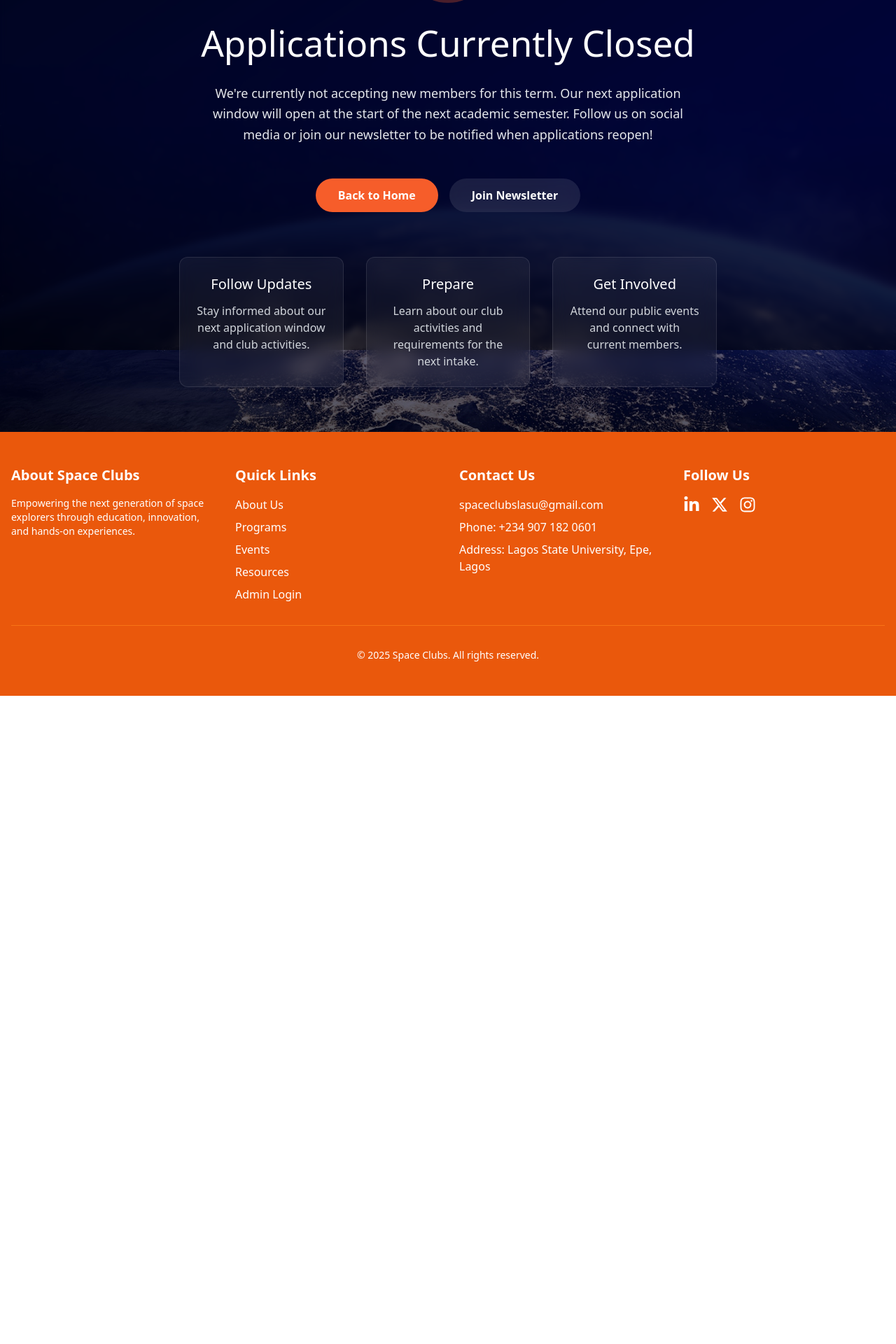
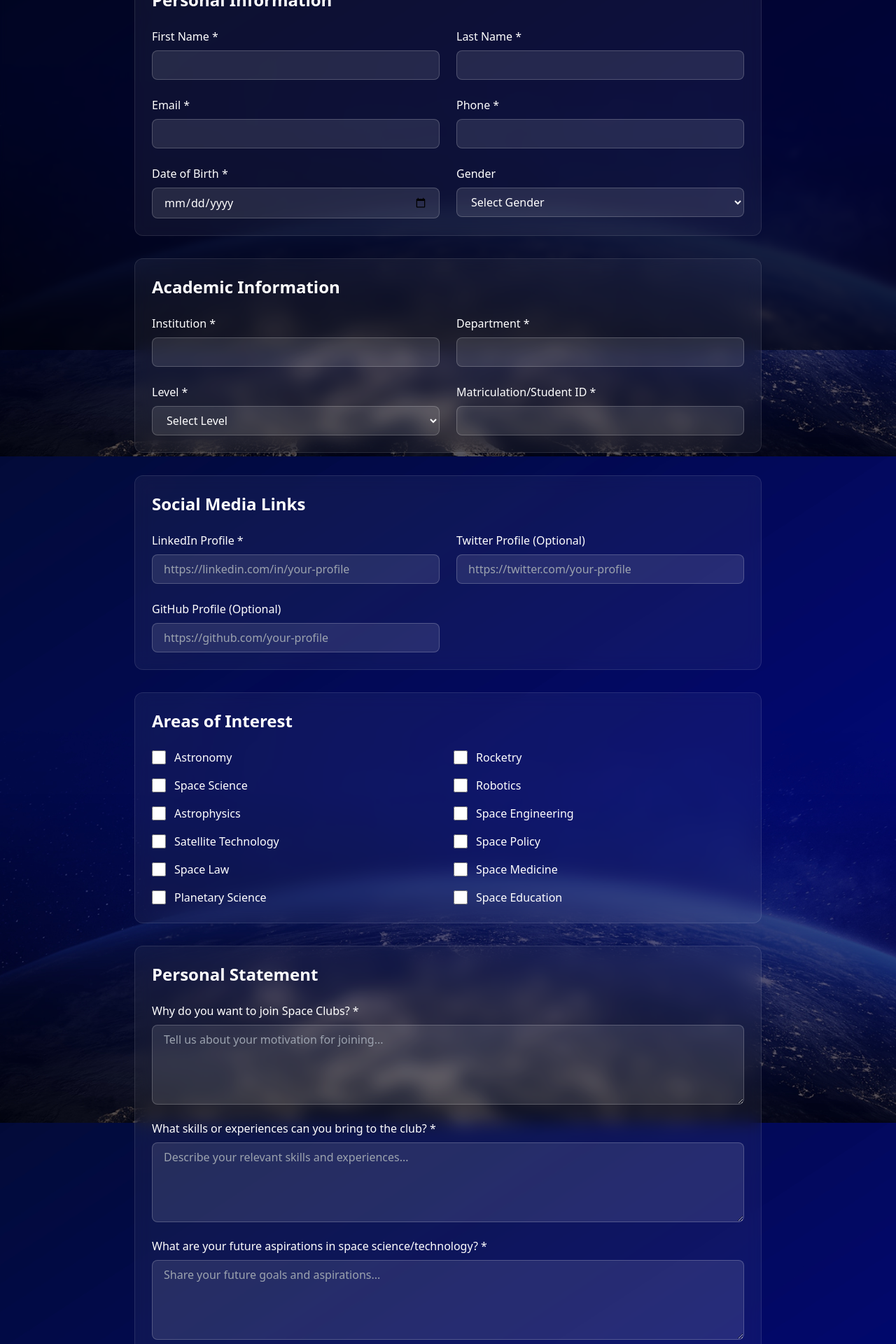
Before and after one commit to samuelajala01/space-clubs-lasu, a Next.js app: page /join in a window 1280 px wide. Shown: the part 300-2220 px from the top of the page at 70% size. Before the commit the page ends 1294 px from the top, so only its background shows below. Built offline with nearby package versions, Linux system fonts and the light colour scheme.

Commit message:
chore: open application and edit form

```diff
--- a/src/app/Components/ActivitiesSection.jsx
+++ b/src/app/Components/ActivitiesSection.jsx
@@ -15,7 +15,7 @@ const ActivitiesSection = () => {
     {
       title: "Project building",
       description:
-        "Phases where members to design and build model rockets, and other space-related projects.",
+        "Phases where members to design and build space-related projects, and other space-related projects.",
       icon: "🚀",
     },
     {
@@ -27,7 +27,7 @@ const ActivitiesSection = () => {
     {
       title: "Bootcamps",
       description:
-        "Hands-on workshops covering topics like simulation, satellite communication, and robotics.",
+        "Hands-on workshops covering topics like simulation: On Fluids and even CAD.",
       icon: "👨🏽‍💻",
     },
   ];
--- a/src/app/Components/Footer.jsx
+++ b/src/app/Components/Footer.jsx
@@ -72,9 +72,9 @@ const Footer = () => {
           <div>
             <h3 className="text-xl font-bold mb-4">Contact Us</h3>
             <ul className="space-y-2">
-              <li><a href="mailto:spaceclubslasu@gmail.com">spaceclubslasu@gmail.com</a></li>
+              <li><a href="mailto:spaceclublasu@gmail.com">spaceclublasu@gmail.com</a></li>
               <li>Phone: <a href='tel:+2349071820601'>+234 907 182 0601</a></li>
-              <li>Address: Lagos State University, Epe, Lagos</li>
+              <li>Address: Lagos State University, Epe</li>
             </ul>
           </div>
 
--- a/src/app/about/page.jsx
+++ b/src/app/about/page.jsx
@@ -7,8 +7,6 @@ import { FaLinkedin, FaTwitter, FaEnvelope } from "react-icons/fa";
 import AOS from "aos";
 import "aos/dist/aos.css";
 
-// import sa from "../public/SylvesterAgose_.jpg"
-// import dm from "../public/KehindeFodunrin_.png"
 
 const AboutPage = () => {
   useEffect(() => {
@@ -44,14 +42,25 @@ const AboutPage = () => {
       },
     },
     {
-      name: "Kehinde Fodurin",
-      role: "Outreach and PR Lead",
+      name: "Kehinde Fodunrin",
+      role: "PR Lead",
       image: "/images/team/KehindeFodunrin_.png",
       bio: "Senior Aerospace Engineering student passionate about space exploration.",
       social: {
         linkedin: "https://www.linkedin.com/in/kehinde-fodunrin-4a68b7257/",
         twitter: "https://twitter.com/mayapatel",
         email: "maya.patel@university.edu",
+      },
+    },
+    {
+      name: "Favour Akinsiku",
+      role: "General Secretary",
+      image: "/images/team/FAVOURAKINSIKU.jpg",
+      bio: "Aspiring astronaut and Aerospace Engineering Major fueled by curiosity and a passion for space exploration.",
+      social: {
+        linkedin: "https://www.linkedin.com/in/favourakinsiku/",
+        twitter: "https://twitter.com/jameswilson",
+        email: "james.wilson@university.edu",
       },
     },
     {
@@ -66,6 +75,17 @@ const AboutPage = () => {
       },
     },
     {
+      name: "Abraham Fakorede",
+      role: "Projects Lead II",
+      image: "/images/team/AbrahamFakorede_.jpg",
+      bio: "An Aerospace Engineer passionate in making space exploration accessible through engaging projects",
+      social: {
+        linkedin: "https://linkedin.com/in/james-wilson",
+        twitter: "https://twitter.com/jameswilson",
+        email: "james.wilson@university.edu",
+      },
+    },
+    {
       name: "Samuel Adebanjo",
       role: "Learning and Dev Co-ordinator",
       image: "/images/team/Adebanjo_Samuel.jpg",
@@ -77,13 +97,25 @@ const AboutPage = () => {
         email: "emma.rodriguez@university.edu",
       },
     },
+
     {
-      name: "Favour Akinsiku",
-      role: "General Secretary",
-      image: "/images/team/FAVOURAKINSIKU.jpg",
-      bio: "Aspiring astronaut and Aerospace Engineering Major fueled by curiosity and a passion for space exploration.",
+      name: "Abdullah Saliu",
+      role: "Programs Manager I",
+      image: "/images/team/ABDULLAHSALIU.jpg",
+      bio: "Connecting with schools and communities to spread space science awareness.",
       social: {
-        linkedin: "https://www.linkedin.com/in/favourakinsiku/",
+        linkedin: "https://linkedin.com/in/james-wilson",
+        twitter: "https://twitter.com/jameswilson",
+        email: "james.wilson@university.edu",
+      },
+    },
+    {
+      name: "Emmanuel Akinyemi",
+      role: "Programs Manager II",
+      image: "/images/team/AkinyemiEmmanuel_.jpg",
+      bio: "Connecting with schools and communities to spread space science awareness.",
+      social: {
+        linkedin: "https://www.linkedin.com/in/emmanuel-akinyemi-867240344/",
         twitter: "https://twitter.com/jameswilson",
         email: "james.wilson@university.edu",
       },
@@ -110,39 +142,8 @@ const AboutPage = () => {
         email: "james.wilson@university.edu",
       },
     },
-    {
-      name: "Abdullah Saliu",
-      role: "Programs Manager I",
-      image: "/images/team/ABDULLAHSALIU.jpg",
-      bio: "Connecting with schools and communities to spread space science awareness.",
-      social: {
-        linkedin: "https://linkedin.com/in/james-wilson",
-        twitter: "https://twitter.com/jameswilson",
-        email: "james.wilson@university.edu",
-      },
-    },
-    {
-      name: "Emmanuel Akinyemi",
-      role: "Programs Manager II",
-      image: "/images/team/AkinyemiEmmanuel_.jpg",
-      bio: "Connecting with schools and communities to spread space science awareness.",
-      social: {
-        linkedin: "https://www.linkedin.com/in/emmanuel-akinyemi-867240344/",
-        twitter: "https://twitter.com/jameswilson",
-        email: "james.wilson@university.edu",
-      },
-    },
-    {
-      name: "Abraham Fakorede",
-      role: "Projects Lead II",
-      image: "/images/team/AbrahamFakorede_.jpg",
-      bio: "An Aerospace Engineer passionate in making space exploration accessible through engaging projects",
-      social: {
-        linkedin: "https://linkedin.com/in/james-wilson",
-        twitter: "https://twitter.com/jameswilson",
-        email: "james.wilson@university.edu",
-      },
-    },
+
+
   ];
 
   return (
--- a/src/app/join/page.jsx
+++ b/src/app/join/page.jsx
@@ -1,10 +1,11 @@
-import React from "react";
+"use client";
 import Image from "next/image";
 import Link from "next/link";
+import JoinMailList from "../Components/JoinMailList";
 
 const JoinPage = () => {
   // Set this to true when accepting applications
-  const isAcceptingApplications = false;
+  const isAcceptingApplications = true;
 
   const NotAcceptingMessage = () => (
     <div className="flex flex-col items-center justify-center text-center max-w-3xl mx-auto">
@@ -70,7 +71,7 @@ const JoinPage = () => {
           </h2>
           <div className="grid grid-cols-1 md:grid-cols-2 gap-6">
             <div>
-              <label className="block text-white mb-2">First Name</label>
+              <label className="block text-white mb-2">First Name *</label>
               <input
                 type="text"
                 required
@@ -78,7 +79,7 @@ const JoinPage = () => {
               />
             </div>
             <div>
-              <label className="block text-white mb-2">Last Name</label>
+              <label className="block text-white mb-2">Last Name *</label>
               <input
                 type="text"
                 required
@@ -86,7 +87,7 @@ const JoinPage = () => {
               />
             </div>
             <div>
-              <label className="block text-white mb-2">Email</label>
+              <label className="block text-white mb-2">Email *</label>
               <input
                 type="email"
                 required
@@ -94,12 +95,30 @@ const JoinPage = () => {
               />
             </div>
             <div>
-              <label className="block text-white mb-2">Phone</label>
+              <label className="block text-white mb-2">Phone *</label>
               <input
                 type="tel"
                 required
                 className="w-full bg-white/10 border border-white/20 rounded-lg px-4 py-2 text-white focus:outline-none focus:border-[#f65d2a]"
               />
+            </div>
+            <div>
+              <label className="block text-white mb-2">Date of Birth *</label>
+              <input
+                type="date"
+                required
+                className="w-full bg-white/10 border border-white/20 rounded-lg px-4 py-2 text-white focus:outline-none focus:border-[#f65d2a]"
+              />
+            </div>
+            <div>
+              <label className="block text-white mb-2">Gender</label>
+              <select className="w-full bg-white/10 border border-white/20 rounded-lg px-4 py-2 text-white focus:outline-none focus:border-[#f65d2a]">
+                <option value="">Select Gender</option>
+                <option value="male">Male</option>
+                <option value="female">Female</option>
+                <option value="other">Other</option>
+                <option value="prefer-not-to-say">Prefer not to say</option>
+              </select>
             </div>
           </div>
         </div>
@@ -111,7 +130,7 @@ const JoinPage = () => {
           </h2>
           <div className="grid grid-cols-1 md:grid-cols-2 gap-6">
             <div>
-              <label className="block text-white mb-2">Institution</label>
+              <label className="block text-white mb-2">Institution *</label>
               <input
                 type="text"
                 required
@@ -119,10 +138,76 @@ const JoinPage = () => {
               />
             </div>
             <div>
-              <label className="block text-white mb-2">Field of Study</label>
+              <label className="block text-white mb-2">Department *</label>
               <input
                 type="text"
                 required
+                className="w-full bg-white/10 border border-white/20 rounded-lg px-4 py-2 text-white focus:outline-none focus:border-[#f65d2a]"
+              />
+            </div>
+            <div>
+              <label className="block text-white mb-2">Level *</label>
+              <select
+                required
+                className="w-full bg-white/10 border border-white/20 rounded-lg px-4 py-2 text-white focus:outline-none focus:border-[#f65d2a]"
+              >
+                <option value="">Select Level</option>
+                <option value="100">100 Level</option>
+                <option value="200">200 Level</option>
+                <option value="300">300 Level</option>
+                <option value="400">400 Level</option>
+                <option value="500">500 Level</option>
+                <option value="postgraduate">Postgraduate</option>
+                <option value="diploma">Diploma</option>
+              </select>
+            </div>
+            <div>
+              <label className="block text-white mb-2">
+                Matriculation/Student ID *
+              </label>
+              <input
+                type="text"
+                required
+                className="w-full bg-white/10 border border-white/20 rounded-lg px-4 py-2 text-white focus:outline-none focus:border-[#f65d2a]"
+              />
+            </div>
+          </div>
+        </div>
+
+        {/* Social Media Links */}
+        <div className="bg-white/5 backdrop-blur-md rounded-xl p-6 border border-white/10">
+          <h2 className="text-2xl font-bold text-white mb-6">
+            Social Media Links
+          </h2>
+          <div className="grid grid-cols-1 md:grid-cols-2 gap-6">
+            <div>
+              <label className="block text-white mb-2">
+                LinkedIn Profile *
+              </label>
+              <input
+                type="url"
+                required
+                placeholder="https://linkedin.com/in/your-profile"
+                className="w-full bg-white/10 border border-white/20 rounded-lg px-4 py-2 text-white focus:outline-none focus:border-[#f65d2a]"
+              />
+            </div>
+            <div>
+              <label className="block text-white mb-2">
+                Twitter Profile (Optional)
+              </label>
+              <input
+                type="url"
+                placeholder="https://twitter.com/your-profile"
+                className="w-full bg-white/10 border border-white/20 rounded-lg px-4 py-2 text-white focus:outline-none focus:border-[#f65d2a]"
+              />
+            </div>
+            <div>
+              <label className="block text-white mb-2">
+                GitHub Profile (Optional)
+              </label>
+              <input
+                type="url"
+                placeholder="https://github.com/your-profile"
                 className="w-full bg-white/10 border border-white/20 rounded-lg px-4 py-2 text-white focus:outline-none focus:border-[#f65d2a]"
               />
             </div>
@@ -142,6 +227,12 @@ const JoinPage = () => {
               "Robotics",
               "Astrophysics",
               "Space Engineering",
+              "Satellite Technology",
+              "Space Policy",
+              "Space Law",
+              "Space Medicine",
+              "Planetary Science",
+              "Space Education",
             ].map((interest) => (
               <label key={interest} className="flex items-center space-x-3">
                 <input
@@ -159,12 +250,41 @@ const JoinPage = () => {
           <h2 className="text-2xl font-bold text-white mb-6">
             Personal Statement
           </h2>
-          <textarea
-            required
-            rows="6"
-            className="w-full bg-white/10 border border-white/20 rounded-lg px-4 py-2 text-white focus:outline-none focus:border-[#f65d2a]"
-            placeholder="Tell us about your interest in space and why you want to join our community..."
-          ></textarea>
+          <div className="space-y-4">
+            <div>
+              <label className="block text-white mb-2">
+                Why do you want to join Space Clubs? *
+              </label>
+              <textarea
+                required
+                rows="4"
+                className="w-full bg-white/10 border border-white/20 rounded-lg px-4 py-2 text-white focus:outline-none focus:border-[#f65d2a]"
+                placeholder="Tell us about your motivation for joining..."
+              ></textarea>
+            </div>
+            <div>
+              <label className="block text-white mb-2">
+                What skills or experiences can you bring to the club? *
+              </label>
+              <textarea
+                required
+                rows="4"
+                className="w-full bg-white/10 border border-white/20 rounded-lg px-4 py-2 text-white focus:outline-none focus:border-[#f65d2a]"
+                placeholder="Describe your relevant skills and experiences..."
+              ></textarea>
+            </div>
+            <div>
+              <label className="block text-white mb-2">
+                What are your future aspirations in space science/technology? *
+              </label>
+              <textarea
+                required
+                rows="4"
+                className="w-full bg-white/10 border border-white/20 rounded-lg px-4 py-2 text-white focus:outline-none focus:border-[#f65d2a]"
+                placeholder="Share your future goals and aspirations..."
+              ></textarea>
+            </div>
+          </div>
         </div>
 
         <button
@@ -180,16 +300,6 @@ const JoinPage = () => {
   return (
     <div className="" id="join-page">
       <div className="fixed inset-0 bg-black/50 backdrop-blur-sm -z-10"></div>
-      {/* Starry Background */}
-      {/* <div className="inset-0 z-0">
-        <Image
-          src="/images/starry.jpg"
-          alt="Starry background"
-          fill
-          className=" opacity-20"
-          priority
-        />
-      </div> */}
 
       {/* Content */}
       <div className="">
@@ -203,6 +313,7 @@ const JoinPage = () => {
           </div>
         </div>
       </div>
+      <JoinMailList />
     </div>
   );
 };
--- a/src/app/page.js
+++ b/src/app/page.js
@@ -23,7 +23,7 @@ export default function Home() {
   return (
     <main>
       <HeroSection />
-      <section className="mt-72 p-[4vw]">
+      <section className="mt-40 p-[4vw]">
         <div className="p-4 mb-8"
         >
           <div className="max-w-4xl mx-auto">
```
